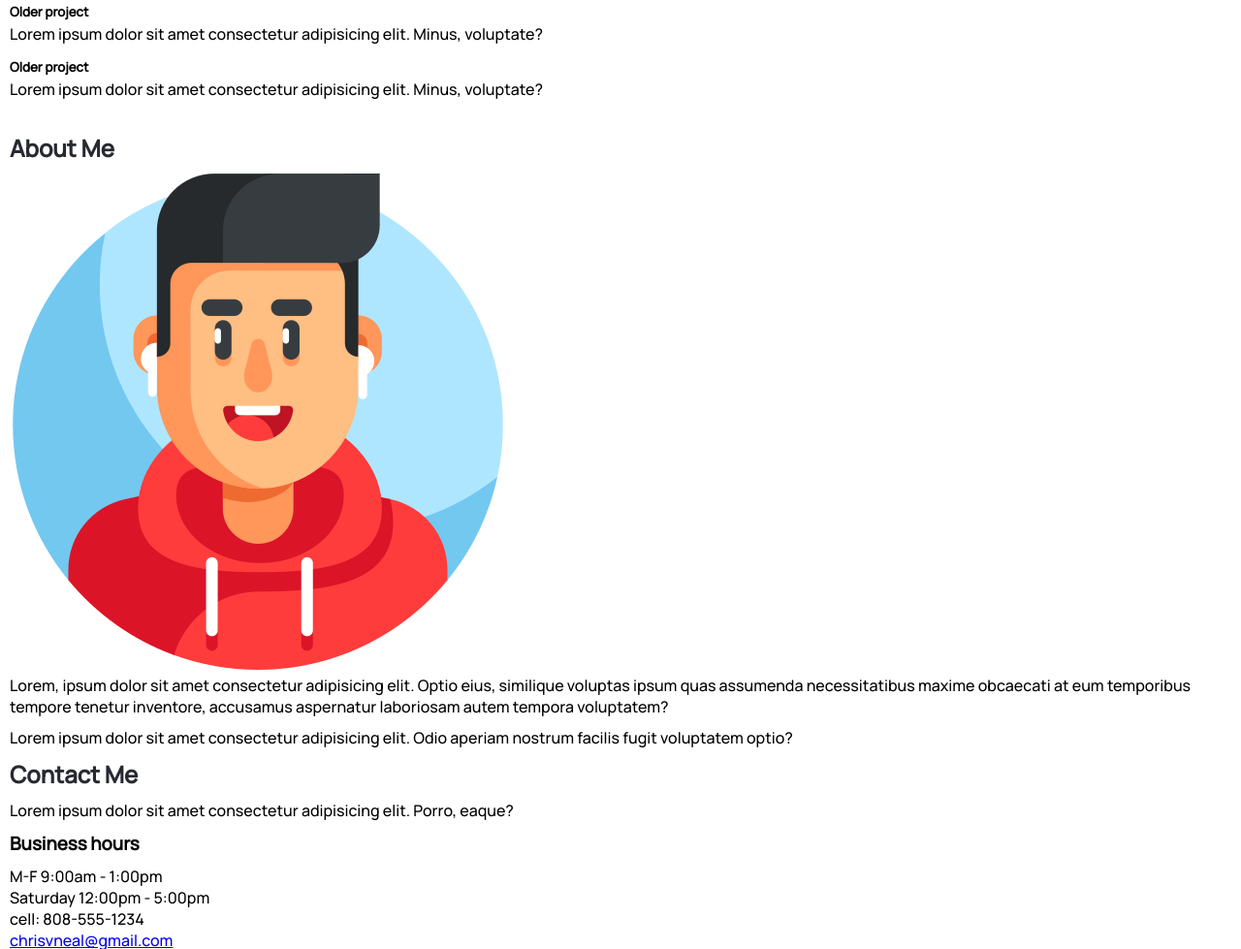
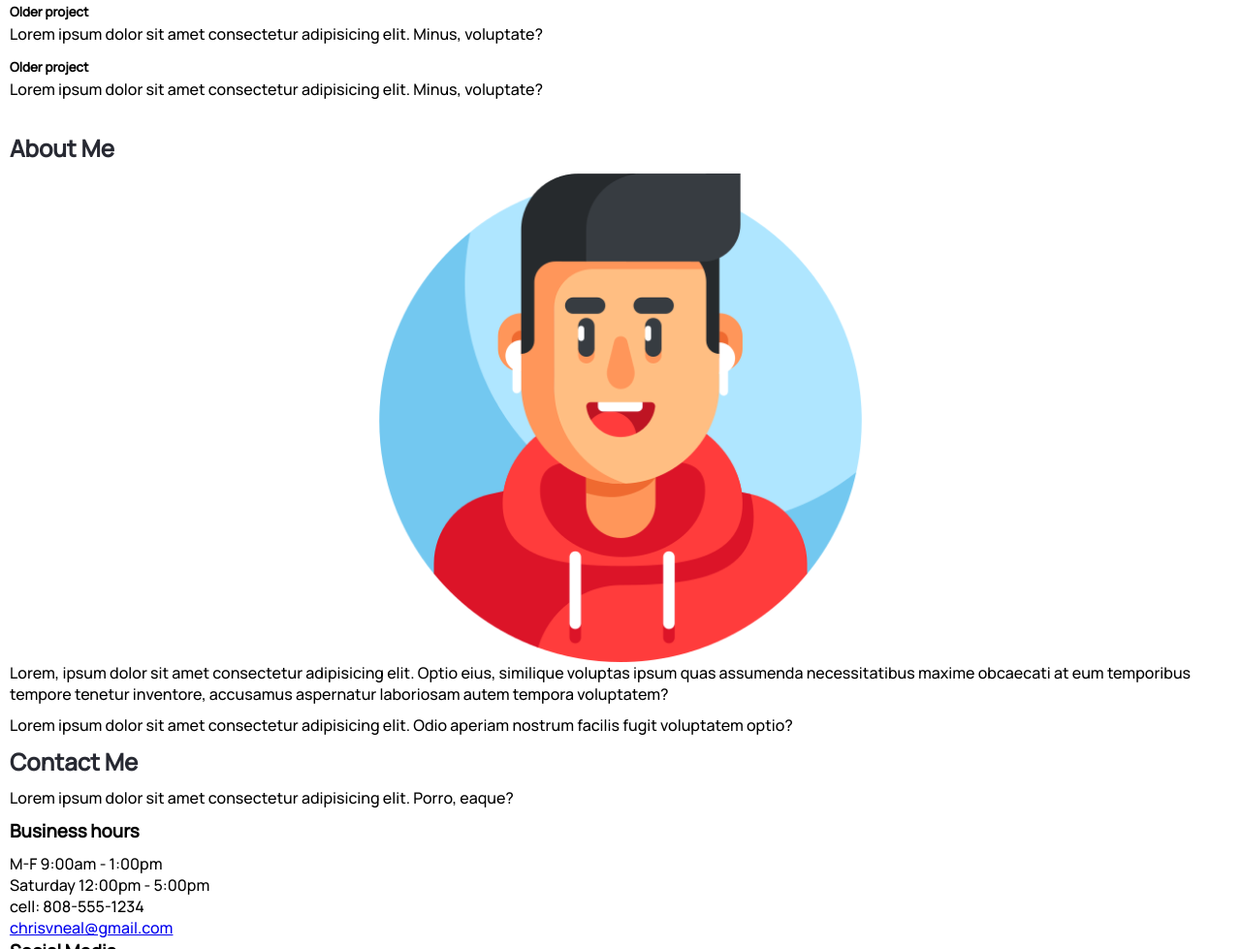
Before and after one commit to chrisvneal/capstone_portfolio, a plain HTML site: page index.html in a window 1280 px wide. Shown: the part 1707-2686 px from the top of the page at 97% size. Drawn offline with Linux system fonts and the light colour scheme.

Commit message:
Adjust about me profile image size

```diff
--- a/index.html
+++ b/index.html
@@ -158,8 +158,8 @@
 				</section>
 
 				<section class="about">
-					<div class="about__me">
-						<div class="about__me-text">
+					<div class="aboutme">
+						<div class="aboutme__body">
 							<h2>About Me</h2>
 							<div class="profile__image--small">
 								<img src="images/profile-img.png" alt="profile image" />
--- a/styles.css
+++ b/styles.css
@@ -8,12 +8,14 @@ body {
 	font-family: "Manrope", "Arial", sans-serf;
 }
 
-.profile-image {
+.profile-image,
+.aboutme__body .profile__image--small {
 	display: flex;
 	justify-content: center;
 	align-items: center;
 }
-.profile-image img {
+.profile-image img,
+.aboutme__body .profile__image--small img {
 	width: 40%;
 }
 
```
